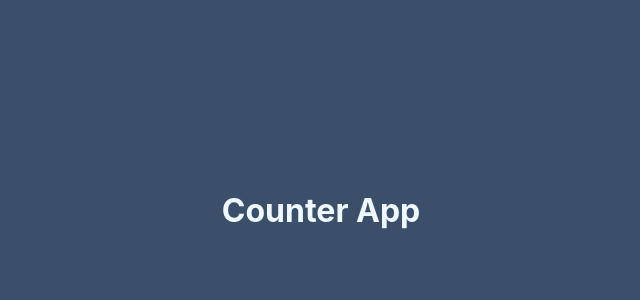
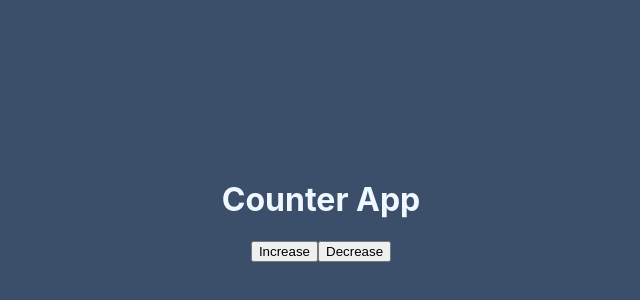
Before and after one commit to the-rabblerouser/counterApp, a Next.js app: page / in a window 1280 px wide. Shown: the part 190-490 px from the top of the page, without its empty margins (319-959 px from the left). Built offline with nearby package versions, Linux system fonts and the light colour scheme.

Commit message:
created increase and decrease buttons

```diff
--- a/pages/index.js
+++ b/pages/index.js
@@ -11,6 +11,10 @@ export default function Home() {
 
       <main className={styles.main}>
         <h1>Counter App</h1>
+        <div>
+          <button>Increase</button>
+          <button>Decrease</button>
+        </div>
       </main>
     </div>
   );
```
